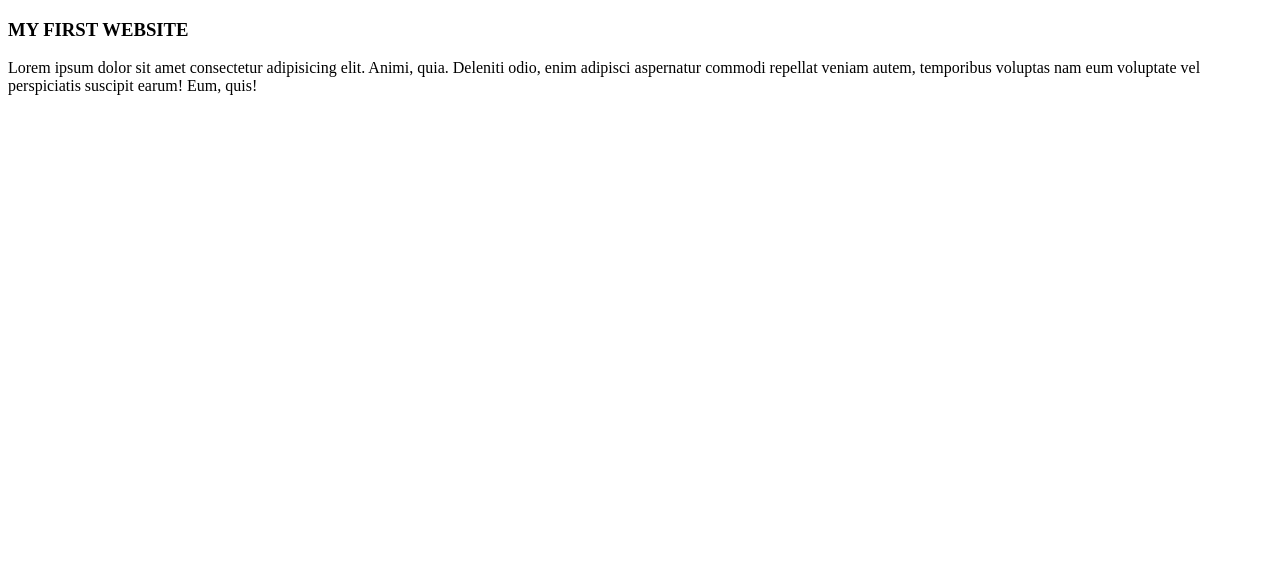
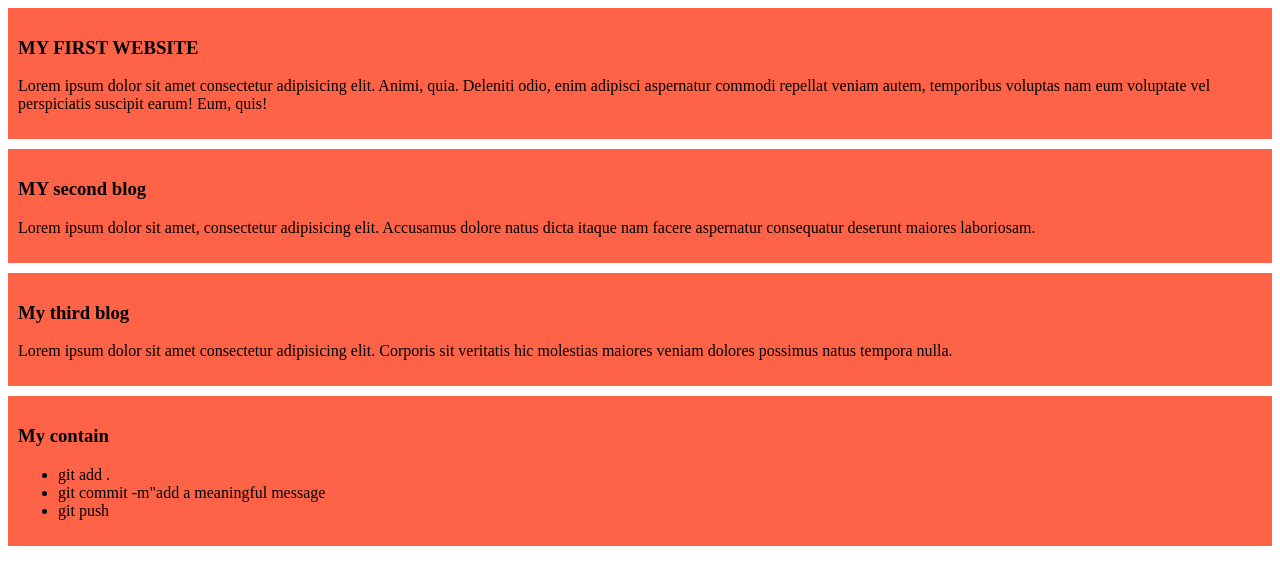
Before and after one commit to rifat417131/my-shelly-coop-repo, a plain HTML site: page index.html in a window 1280 px wide. Drawn offline with Linux system fonts and the light colour scheme.

Commit message:
added the second blog

```diff
--- a/index.html
+++ b/index.html
@@ -4,6 +4,7 @@
     <meta charset="UTF-8">
     <meta name="viewport" content="width=device-width, initial-scale=1.0">
     <title>sheldon  cooope</title>
+    <link rel="stylesheet" href="style/blog.css">
 </head>
 <body>
     <div>
@@ -12,6 +13,24 @@
 
 
     </div>
+    <div>
+        <h3>MY second blog</h3>
+        <p>Lorem ipsum dolor sit amet, consectetur adipisicing elit. Accusamus dolore natus dicta itaque nam facere aspernatur consequatur deserunt maiores laboriosam.</p>
+
+    </div>
+    <div>
+        <h3>My third blog</h3>
+        <p>Lorem ipsum dolor sit amet consectetur adipisicing elit. Corporis sit veritatis hic molestias maiores veniam dolores possimus natus tempora nulla.</p>
+
+    </div>
+    <div>
+        <h3>My contain</h3>
+        <ul>
+            <li>git add .</li>
+            <li>git commit -m"add a meaningful message</li>
+            <li>git push</li>
+        </ul>
+    </div>
 
 </body>
 </html>
--- a/style/blog.css
+++ b/style/blog.css
@@ -0,0 +1,7 @@
+div{
+    background-color: tomato;
+    padding: 10px;
+    margin-bottom: 10px;
+
+
+}
```
